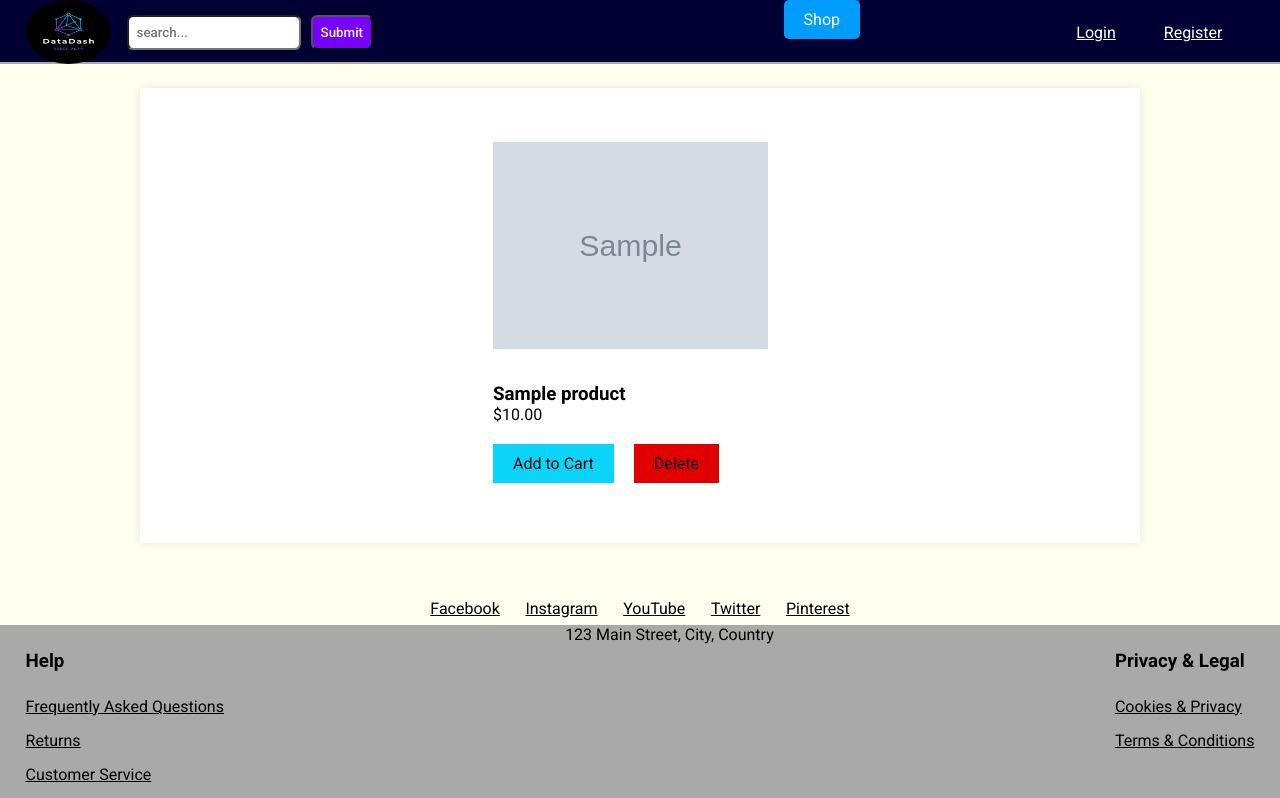
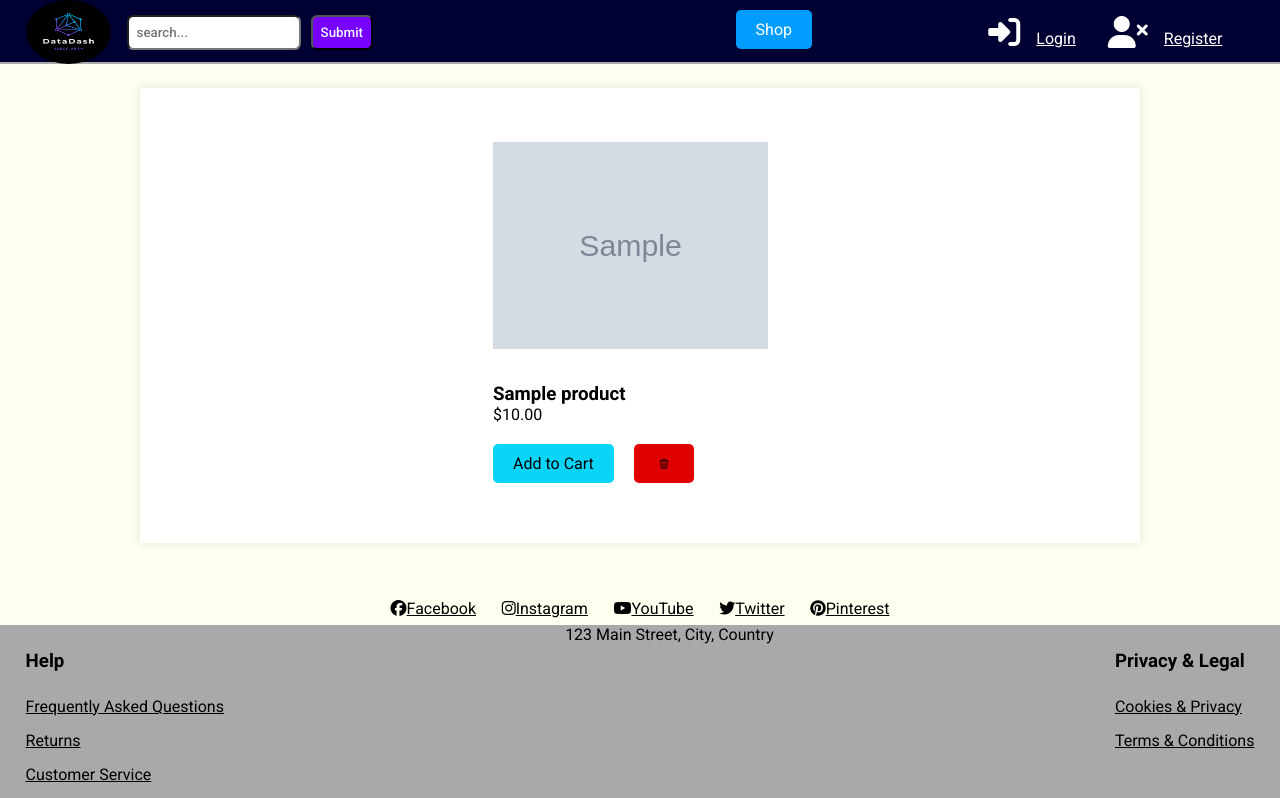
Before and after one commit to dangamtechno/DataDash-E-commerce, a PHP site: page /backend/DataDash/frontend/pages/wishlist.php in a window 1280 px wide. Shown: the top 798 px of the page. Run offline with PHP 8.4, Linux system fonts and the light colour scheme; tables that the repository leaves empty hold one stand-in row (values such as "Sample post"); grey boxes marked "Sample" are stand-in pictures; data that the repository does not hold is empty; some libraries are stand-ins or nearby versions.

Commit message:
Edited button design

```diff
--- a/DataDash/frontend/pages/wishlist.php
+++ b/DataDash/frontend/pages/wishlist.php
@@ -2,10 +2,35 @@
 <html lang="en">
 <head>
     <title>Wishlist</title>
+    <meta charset="UTF-8">
+    <meta name="viewport" content="width=device-width, initial-scale=0.5,minimum-scale=1.0">
+    <script src="https://kit.fontawesome.com/d0ce752c6a.js" crossorigin="anonymous"></script>
+    <script src="https://cdn.jsdelivr.net/npm/swiper@11/swiper-bundle.min.js"></script>
+    <link rel="stylesheet" href="https://cdn.jsdelivr.net/npm/swiper@11/swiper-bundle.min.css"/>
     <link rel="stylesheet" href="../css/style.css">
     <?php require_once '../../backend/utils/session.php'; ?>
 </head>
 <style>
+        .shop-button-container {
+            text-align: center;
+            margin-top: 10px;
+        }
+
+        .shop-button {
+            display: inline-block;
+            padding: 10px 20px;
+            font-size: 16px;
+            color: #1e1f22;
+            background-color: #009dff;
+            border: none;
+            border-radius: 5px;
+            text-decoration: none;
+            transition: background-color 0.3s ease;
+        }
+
+        .shop-button:hover {
+            background-color: #0056b3;
+        }
         .wishlist-container {
              max-width: 1000px;
             margin: 50px auto;
@@ -68,6 +93,7 @@
             padding: 10px 20px;
             font-size: 16px;
             cursor: pointer;
+            border-radius: 5px;
         }
         .add-to-cart:hover {
             background-color: #07eaff;
@@ -80,10 +106,17 @@
             font-size: 16px;
             cursor: pointer;
             margin: 20px;
+            border-radius: 5px;
         }
         .delete-from-wishlist:hover {
             background-color: #f00;
         }
+
+        .delete-from-wishlist img {
+            width: 20px;
+            height: 10px;
+        }
+
     </style>
 <body>
 <header> <div class="heading">
@@ -158,7 +191,9 @@
                         echo '<p>$' . $product['price'] . '</p>';
                         echo '</a>';
                         echo '<button type="submit" class="add-to-cart">Add to Cart</button>';
-                        echo '<button type="submit" class="delete-from-wishlist">Delete</button>';
+                        echo '<button type="submit" class="delete-from-wishlist" aria-lavel="Delete">
+                                <img src="../images/bin.png" alt="Delete">
+                            </button>';
                         echo '</div>';
                     }
                 }
```
Also changed, not shown: DataDash/frontend/images/bin.png (added).
